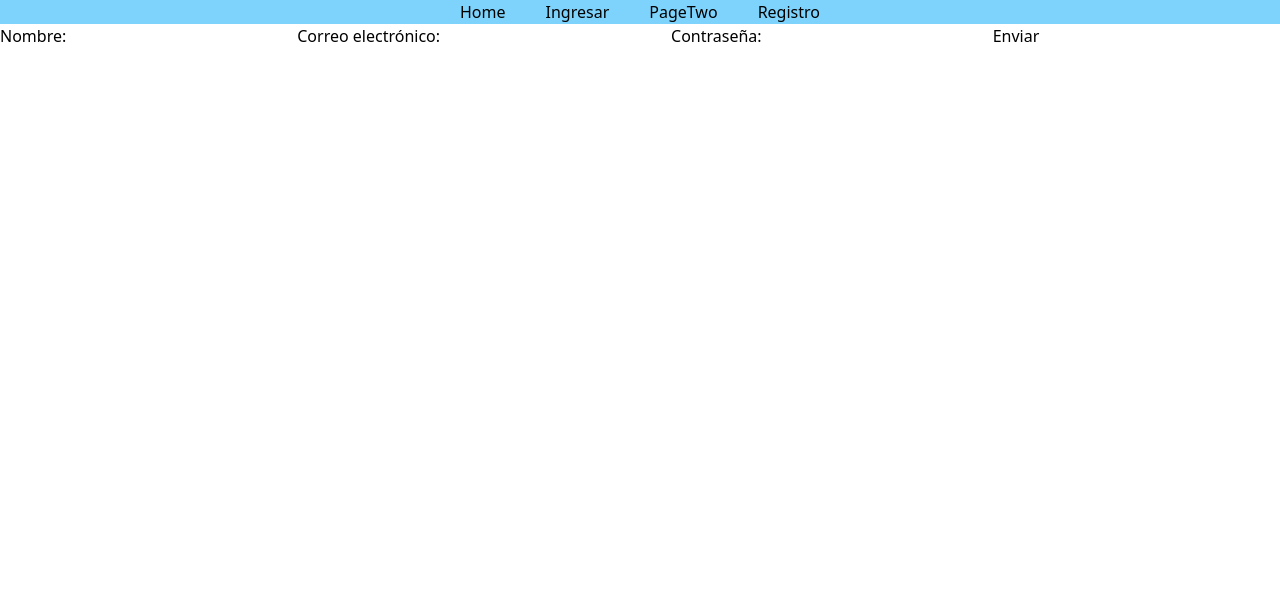
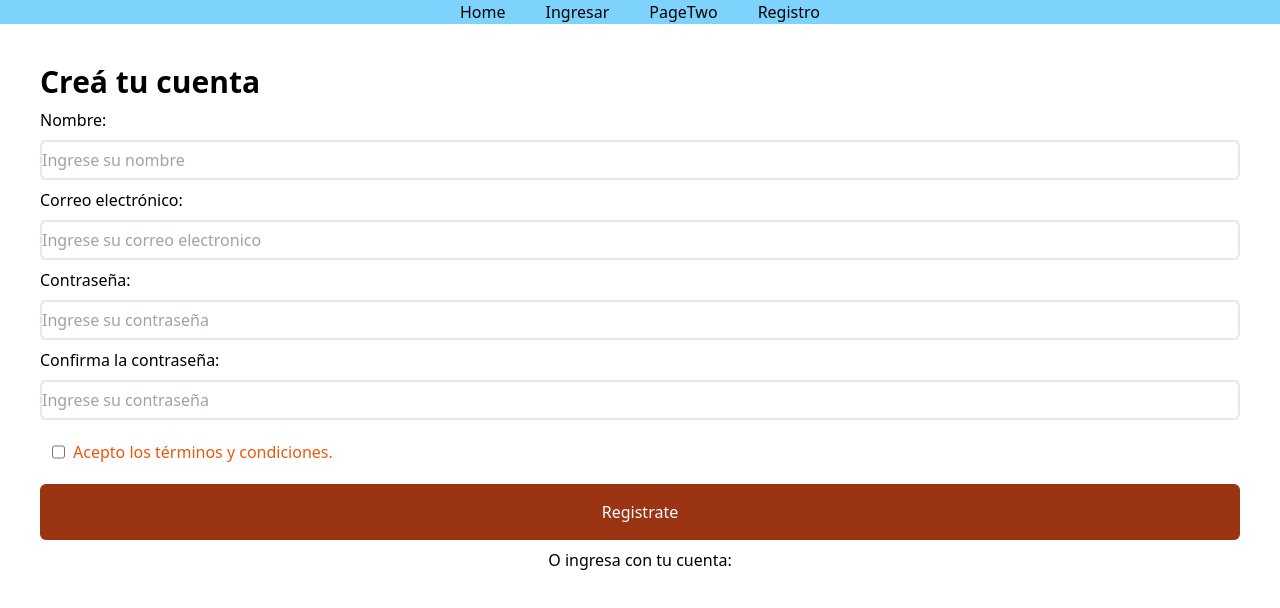
Before and after one commit to No-Country/c16-04-m-node-react, a React (Vite) app in the folder Hiupy/: page /Register in a window 1280 px wide. Shown: the top 608 px of the page. Built offline with nearby package versions, Linux system fonts and the light colour scheme.

Commit message:
t3 actualizacion form

```diff
--- a/Hiupy/src/pages/Register.jsx
+++ b/Hiupy/src/pages/Register.jsx
@@ -1,17 +1,25 @@
 import { NavBar } from "../components";
 import { useState } from "react";
 
-
-
 //Formulario
 export const Register = () => {
-
-
   const [formData, setFormData] = useState({
     nombre: "",
     correo: "",
     contrasenia: "",
   });
+
+  const [isChecked, setIsChecked] = useState(false);
+
+  const handleCheckboxChange = () => {
+    setIsChecked(!isChecked);
+  };
+
+  const handleSubmit = (e) => {
+    e.preventDefault();
+    // Puedes realizar acciones adicionales aquí si es necesario
+    console.log("Formulario enviado");
+  };
 
   const handleChange = (e) => {
     setFormData({
@@ -20,43 +28,79 @@ import { useState } from "react";
     });
   };
 
-      const handleSubmit = (e) => {
-        e.preventDefault();
-        console.log(formData);
-      };
-
   return (
     <div>
       <NavBar />
-      <form onSubmit={handleSubmit}>
-        <label>
-          Nombre:
+      <form
+        onSubmit={handleSubmit}
+        className="flex flex-col text-left gap-2 m-10"
+      >
+        <h1 className="text-left text-3xl font-bold "> Creá tu cuenta </h1>
+        <label className="flex flex-col">Nombre:</label>
         <input
+          className="border-2 h-10 border-gray-200 rounded-md"
           type="text"
           name="nombre"
           value={formData.nombre}
           onChange={handleChange}
+          placeholder="Ingrese su nombre"
         />
-        </label>
-        <label>
-          Correo electrónico:
+
+        <label>Correo electrónico:</label>
         <input
+          className="border-2 h-10 border-gray-200 rounded-md"
           type="email"
           name="correo"
           value={formData.correo}
           onChange={handleChange}
+          placeholder="Ingrese su correo electronico"
         />
-        </label>
-        <label>
-          Contraseña:
+
+        <label>Contraseña:</label>
         <input
+          className="border-2 h-10 border-gray-200 rounded-md"
           type="password"
           name="contrasenia"
           value={formData.contrasenia}
           onChange={handleChange}
+          placeholder="Ingrese su contraseña"
         />
+
+        <label>Confirma la contraseña:</label>
+        <input
+          className="border-2 h-10 border-gray-200 rounded-md"
+          type="password"
+          name="contrasenia"
+          value={formData.contrasenia}
+          onChange={handleChange}
+          placeholder="Ingrese su contraseña"
+        />
+        <label className="flex m-3 gap-2">
+          <input
+            type="checkbox"
+            className="flex flex-row"
+            checked={isChecked}
+            onChange={handleCheckboxChange}
+          />
+          {isChecked ? (
+            <p className="flex  text-orange-600">
+              ¡Términos y condiciones aceptados!
+            </p>
+          ) : (
+            <p className="flex text-orange-600">
+              Acepto los términos y condiciones.
+            </p>
+          )}
         </label>
-        <button type="submit">Enviar</button>
+
+        <button
+          className="w-50 h-14 content-normal text-white bg-orange-800 rounded-md"
+          type="submit"
+        >
+          Registrate
+        </button>
+
+        <label className="text-center"> O ingresa con tu cuenta: </label>
       </form>
     </div>
   );
```
Lines whose indentation alone changed are shown as unchanged.
